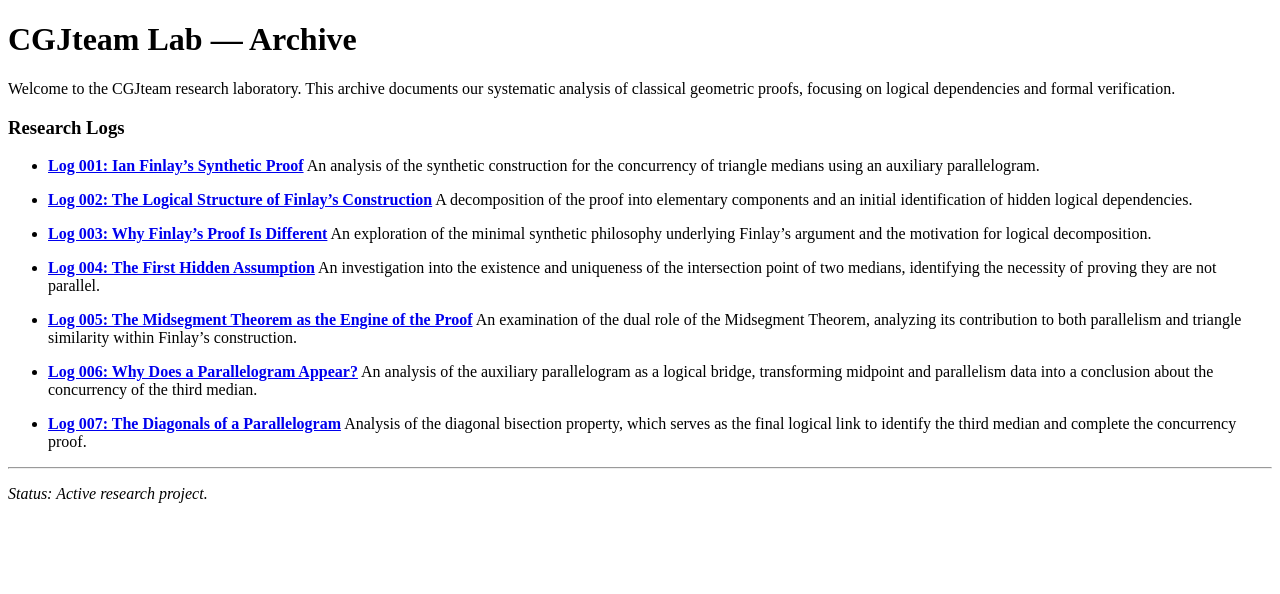
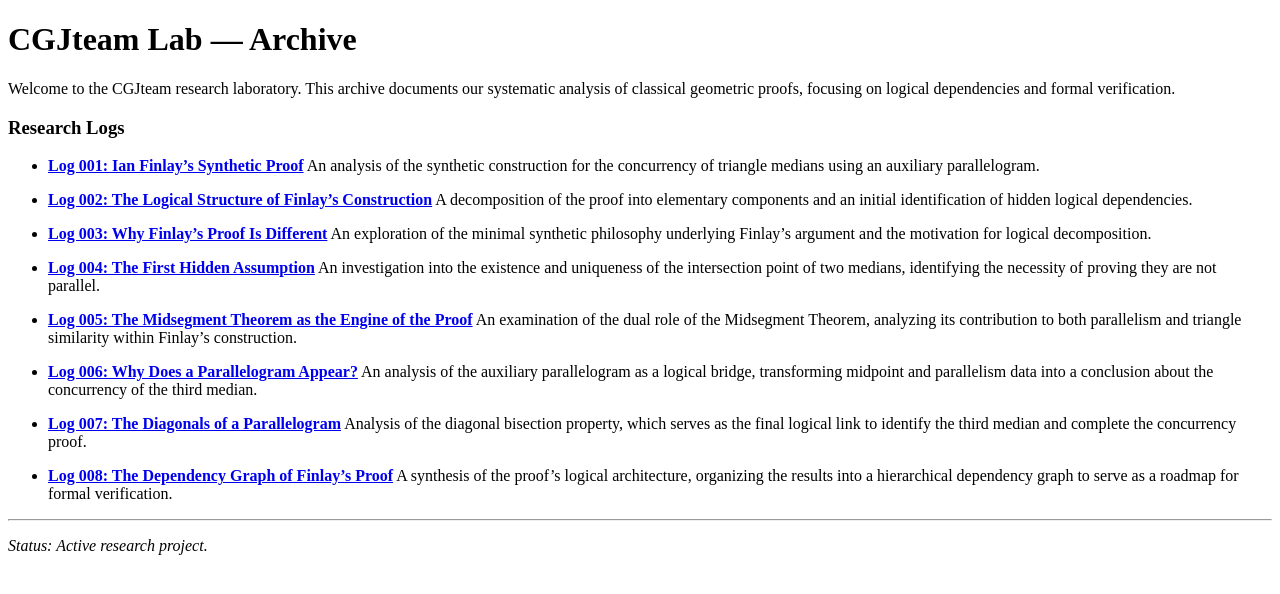
Before and after one commit to cgjteam/cgjteam.github.io, a Jekyll site: the page built from index.md, in a window 1280 px wide. Shown: the top 594 px of the page. Built offline with Jekyll 4.4.1, drawn with Linux system fonts in a browser that asks for light colours; our own code applies the rules of GitHub Pages for plain Markdown files.

Commit message:
Update index.md

```diff
--- a/index.md
+++ b/index.md
@@ -25,6 +25,10 @@ Welcome to the CGJteam research laboratory. This archive documents our systemati
   * **[Log 007: The Diagonals of a Parallelogram](log-007.md)**
   Analysis of the diagonal bisection property, which serves as the final logical link to identify the third median and complete the concurrency proof.
 
+  * **[Log 008: The Dependency Graph of Finlay's Proof](log-008.md)**
+  A synthesis of the proof's logical architecture, organizing the results into a hierarchical dependency graph to serve as a roadmap for formal verification.
+
+
 
 
 
```
